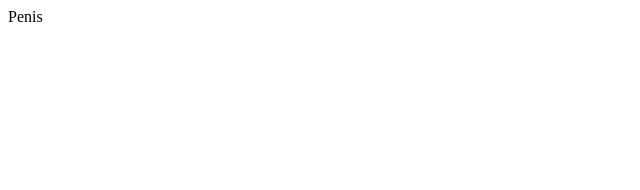
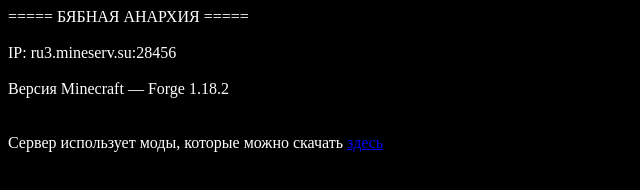
Before and after one commit to ByabAnarchy/byabanarchy.github.io, a plain HTML site: page index.html in a window 1280 px wide. Shown: the whole page, without its empty margins (0-640 px from the left). Drawn offline with Linux system fonts and the light colour scheme.

Commit message:
Update index.html

```diff
--- a/index.html
+++ b/index.html
@@ -1,7 +1,15 @@
 <html>
 <head>
   <title>ByabAnarchy</title>
+  <style type="text/css">
+    div {
+      color: white;
+    }
+  </style>
 </head>
-<body>
-  <div>Penis</div>
+<body style="background-color: black;">
+  <div>===== БЯБНАЯ АНАРХИЯ =====</div><br />
+  <div>IP: ru3.mineserv.su:28456</div><br />
+  <div>Версия Minecraft — Forge 1.18.2</div><br /><br />
+  <div>Сервер использует моды, которые можно скачать <a href="https://github.com/ByabAnarchy/modlist/releases/tag/release">здесь</a></div><br />
 </body>
```
